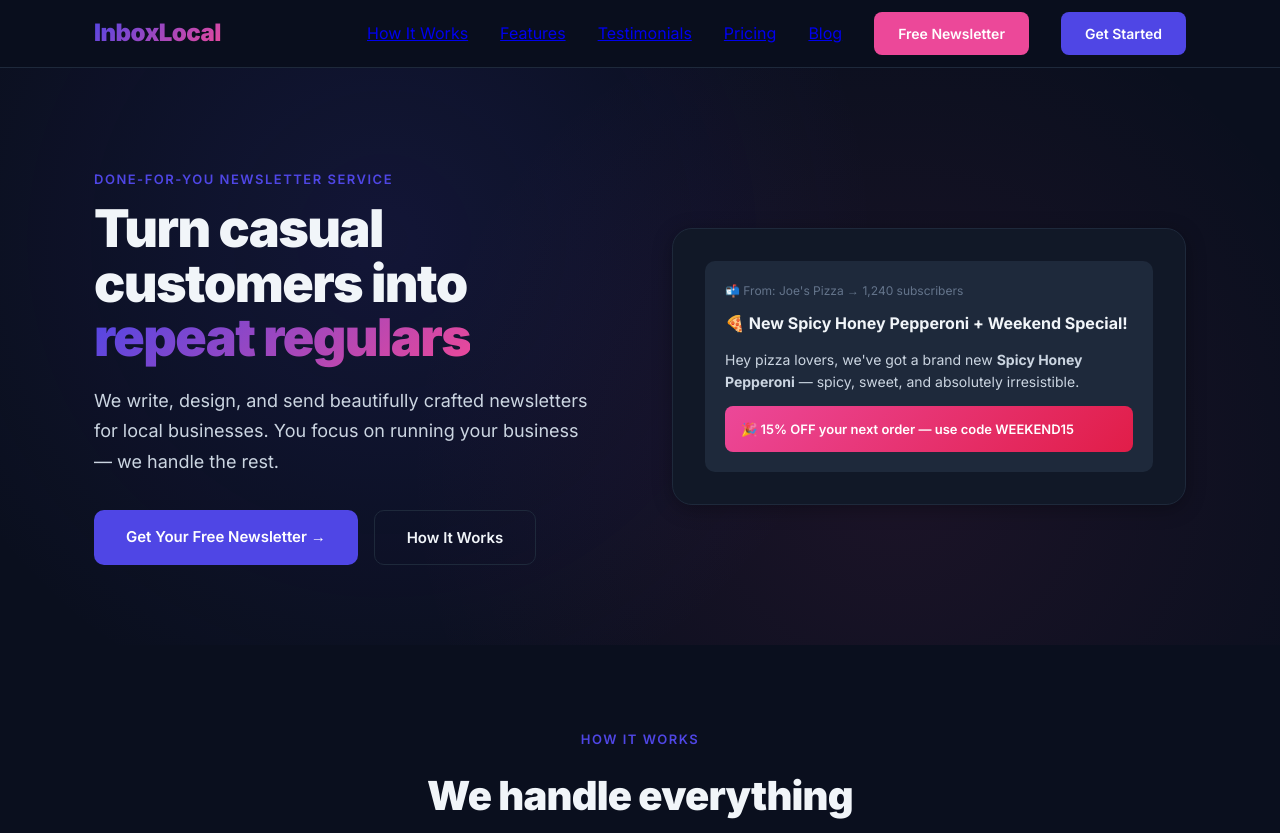
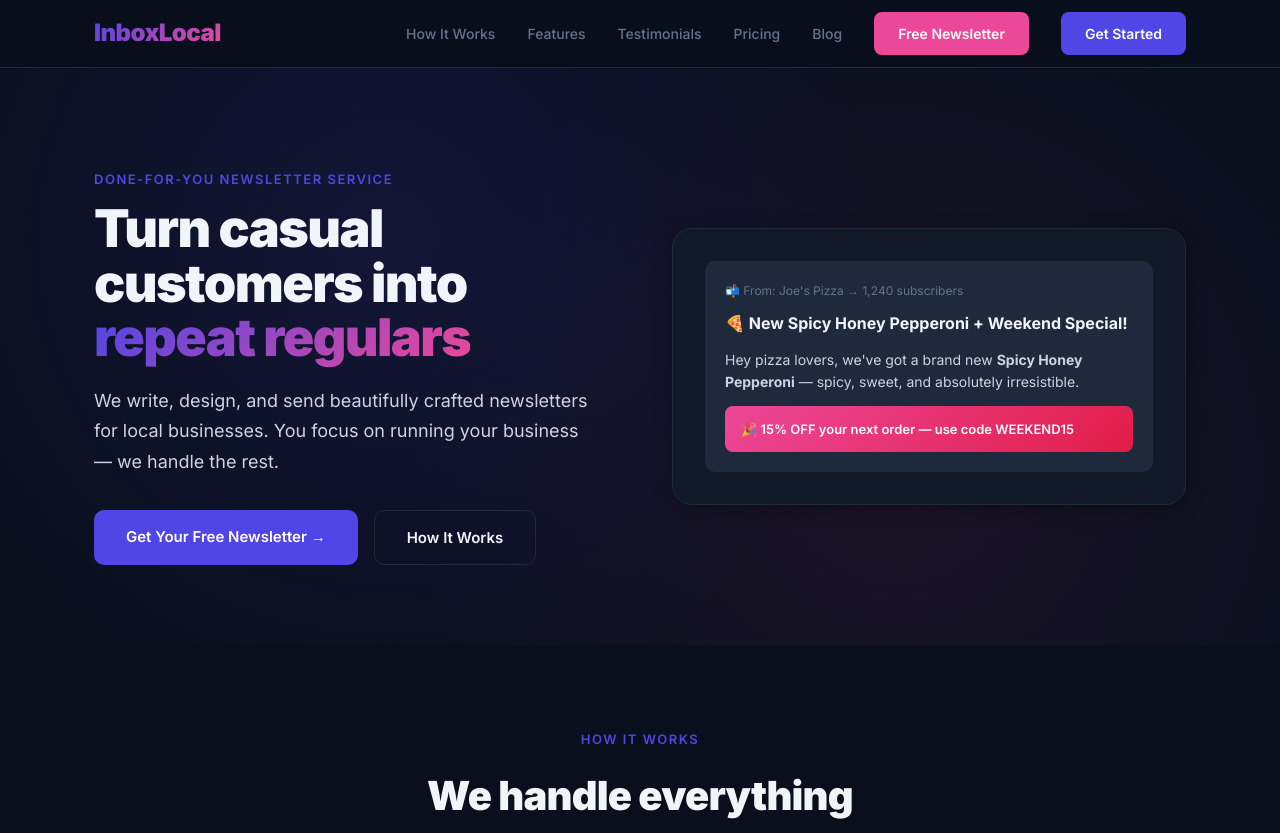
Before and after one commit to enoch-mike/InboxLocal, a plain HTML site: page index.html in a window 1280 px wide. Shown: the top 833 px of the page. Drawn offline with Linux system fonts and the light colour scheme.

Commit message:
Fix nav links styling (were showing as default hyperlinks)

```diff
--- a/index.html
+++ b/index.html
@@ -48,6 +48,7 @@
     nav{height:68px;display:flex;align-items:center;justify-content:space-between;position:sticky;top:0;background:rgba(10,15,30,0.92);backdrop-filter:blur(16px);z-index:100;border-bottom:1px solid var(--border)}
     .logo{font-size:24px;font-weight:900;background:linear-gradient(135deg,var(--primary),var(--accent));-webkit-background-clip:text;-webkit-text-fill-color:transparent;background-clip:text;letter-spacing:-0.5px}
     .nav-links{display:flex;gap:32px;align-items:center}
+    .nav-links a{text-decoration:none;color:var(--text-muted);font-size:14px;font-weight:500;transition:color .2s}
     .nav-links a:hover{color:var(--text)}
     .nav-links .btn{background:var(--primary);color:#fff;padding:10px 24px;border-radius:8px;font-weight:600;font-size:14px;text-decoration:none;transition:all .2s}
     .nav-links .btn:hover{background:#4338CA;transform:translateY(-1px)}
```
